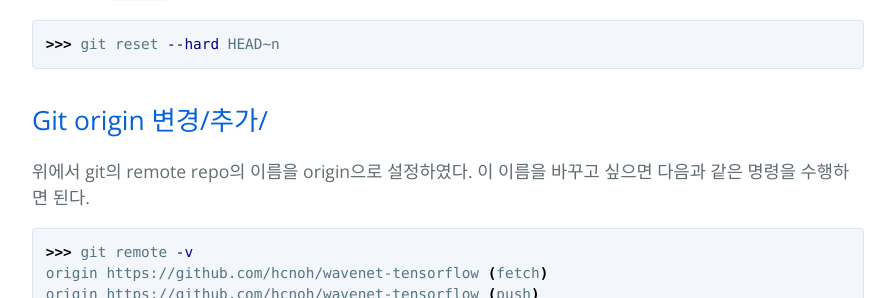
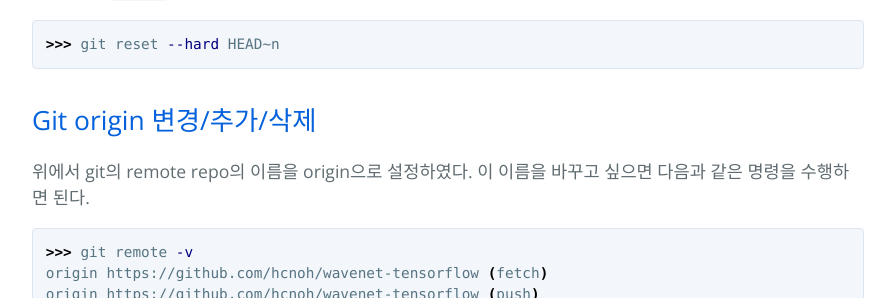
Before and after one commit to hcnoh/hcnoh.github.io, a Jekyll site: the page built from _posts/2018-08-20-git-basic-usage.md, in a window 1280 px wide and 900 px high, scrolled down 4929 px. Shown: the part 158-456 px from the top of the window, without its empty margins (192-1087 px from the left). Built offline with Jekyll 4.4.1, drawn with Linux system fonts in a browser that asks for light colours; comment, search, counter and statistics services are not loaded.

Commit message:
Update 2018-08-20-git-basic-usage.md

````diff
--- a/_posts/2018-08-20-git-basic-usage.md
+++ b/_posts/2018-08-20-git-basic-usage.md
@@ -185,7 +185,7 @@ To https:// github.com/hcnoh/wavenet-tensorflow
 >>> git reset --hard HEAD~n
 ```
 
-## Git origin 변경/추가/
+## Git origin 변경/추가/삭제
 위에서 git의 remote repo의 이름을 origin으로 설정하였다. 이 이름을 바꾸고 싶으면 다음과 같은 명령을 수행하면 된다.
 
 ```bash
````
